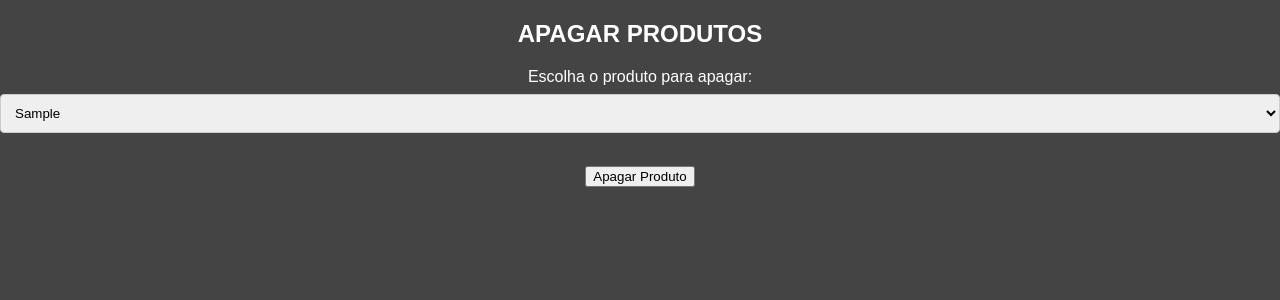
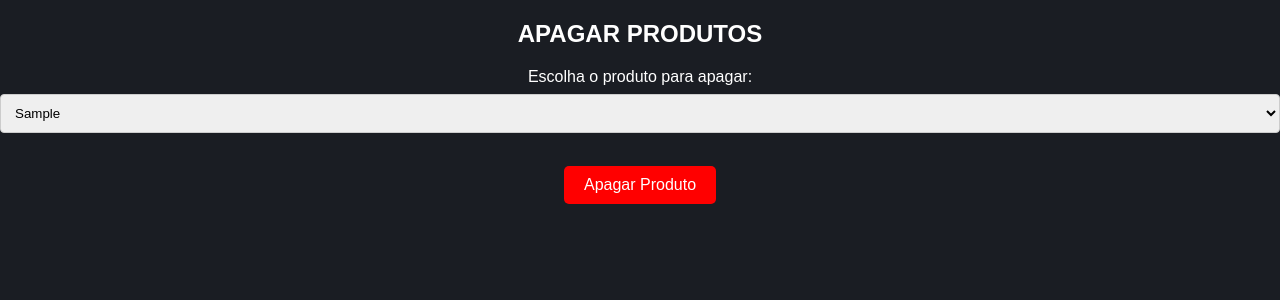
Before and after one commit to Fred-Costa/FlaskWebApp, a Flask app: page /deleteProduto in a window 1280 px wide. Shown: the top 300 px of the page. Run offline with Flask 3, Linux system fonts and the light colour scheme; tables that the repository leaves empty or names only in its code hold one stand-in row (values such as "Sample post").

Commit message:
css para os botoes novos criados

```diff
--- a/static/main.css
+++ b/static/main.css
@@ -1,5 +1,5 @@
 body {
-    background-color: #444444;
+    background-color: #1A1D23;
     font-family: 'Arial', sans-serif;
     margin: 0;
     padding: 0;
@@ -101,7 +101,7 @@ th {
     background-color: #f2f2f2;
 }
 
-.create-button, .logout-button {
+.create-button, .logout-button, .delete-button {
     background-color: #4caf50;
     color: #fff;
     padding: 10px;
@@ -111,7 +111,7 @@ th {
     margin-top: 10px;
 }
 
-.create-button:hover, .logout-button:hover {
+.create-button:hover, .logout-button:hover, .delete-button {
     background-color: #45a049;
 }
 
@@ -152,3 +152,18 @@ input[type="submit"] {
     color: #fff;
     cursor: pointer;
 }
+
+
+button[type="submit"] {
+    background-color: #ff0000;
+    color: #ffffff;
+    padding: 10px 20px;
+    font-size: 16px;
+    border: none;
+    border-radius: 5px;
+    cursor: pointer;
+}
+
+button[type="submit"]:hover{
+    background-color: #cc0000;
+}
```
